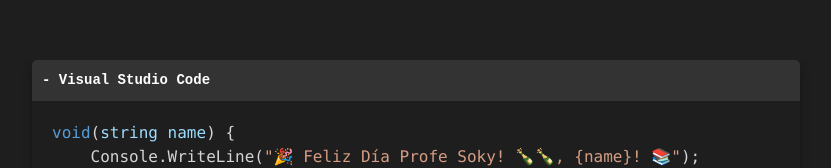
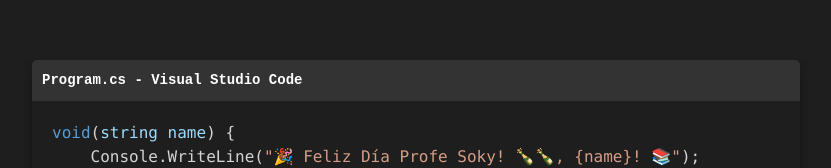
Before and after one commit to YourDaddySebas/happy-message-react, a React (Create React App) app: page / in a window 1280 px wide. Shown: the part 142-310 px from the top of the page, without its empty margins (224-1055 px from the left). Built offline with nearby package versions, Linux system fonts and the light colour scheme.

Commit message:
Añadido cosas App.js

```diff
--- a/src/App.js
+++ b/src/App.js
@@ -107,7 +107,7 @@ function App() {
   return (
     <div className="app">
       <div className="vscode">
-        <div className="vscode-header"> - Visual Studio Code</div>
+        <div className="vscode-header"> Program.cs - Visual Studio Code</div>
         <div className="vscode-body">
           <pre className="code">
             <code>
```
